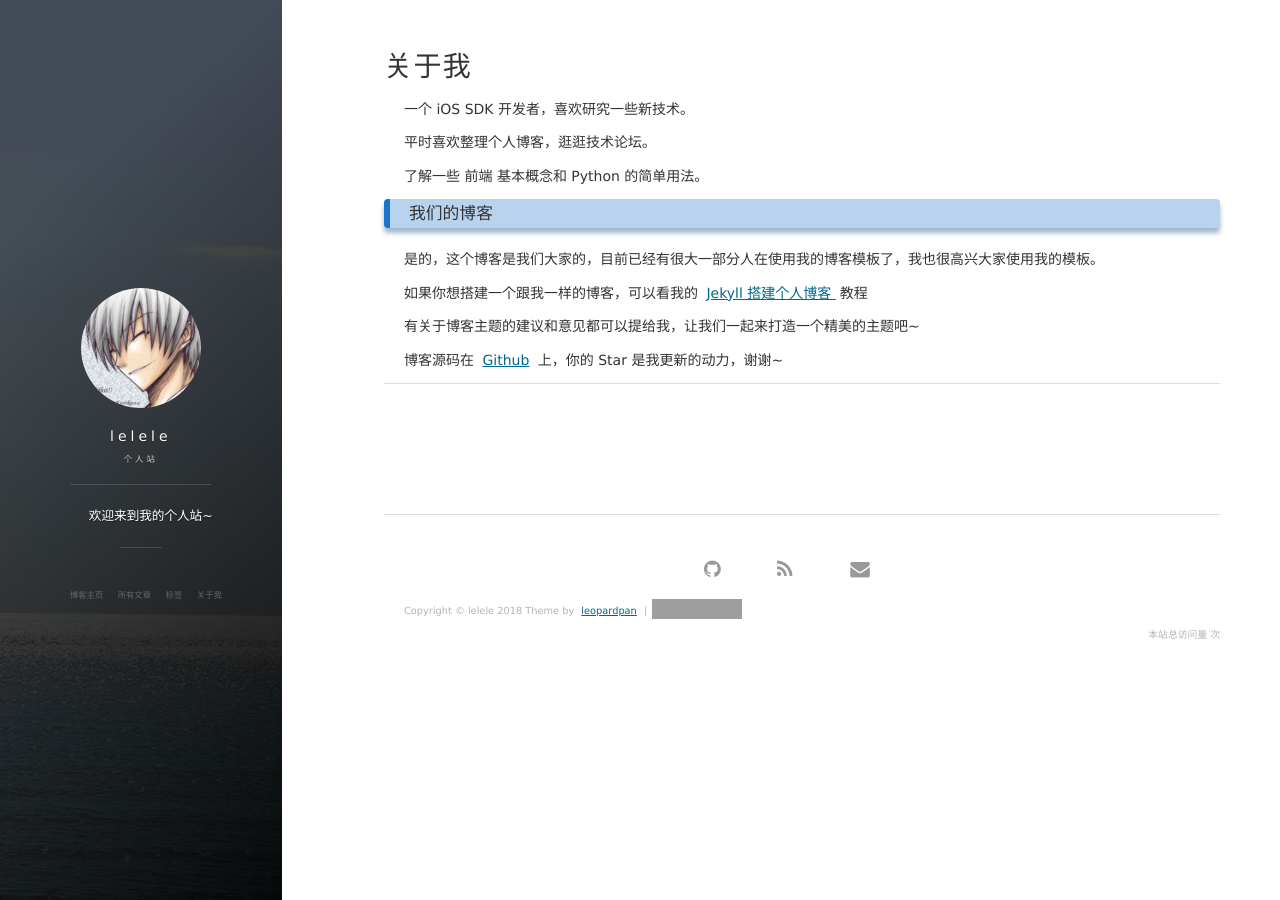
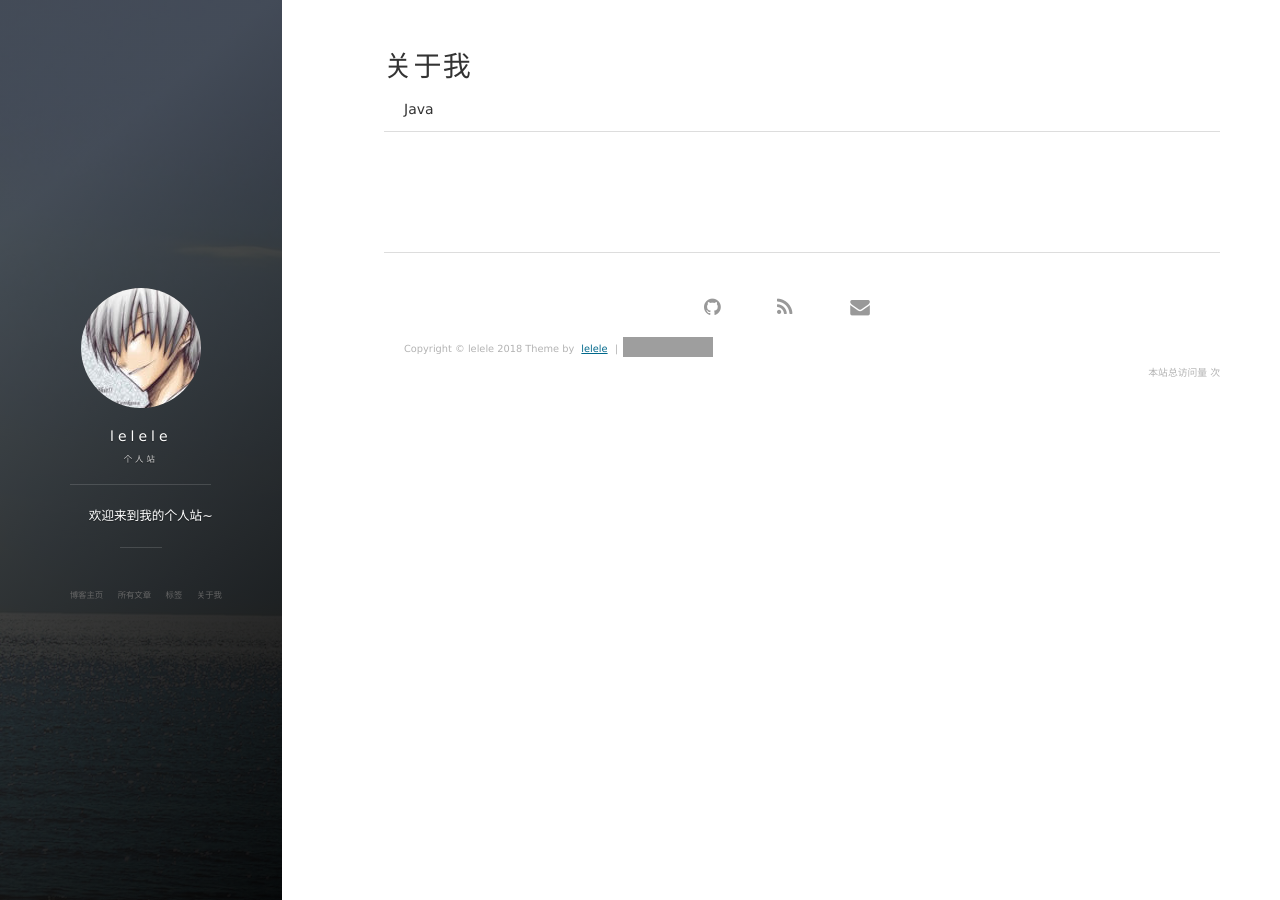
Before and after one commit to endlessc/endlessc.github.io, a Jekyll site: the page built from about.md, in a window 1280 px wide. Built offline with Jekyll 4.4.1, drawn with Linux system fonts in a browser that asks for light colours; nearby versions of some CDN libraries; comment, search, counter and statistics services are not loaded; grey boxes are pictures that could not be loaded.

Commit message:
1.修改杨hi

```diff
--- a/_config.yml
+++ b/_config.yml
@@ -11,7 +11,6 @@ url: "https://endlessc.github.io/"
 # Comment
 comment:
     disqus: lelelele
-    # uyan: 2143225  # 有言id,登录有言官网申请
 
 # Social
 social:
--- a/_includes/footer.html
+++ b/_includes/footer.html
@@ -69,7 +69,7 @@
 
         <div class = "footer_div">
            <p class="copyright text-muted">
-            Copyright &copy; {{ site.title }} {{ site.time | date: '%Y' }} Theme by <a href="http://baixin.io/">leopardpan</a> |
+            Copyright &copy; {{ site.title }} {{ site.time | date: '%Y' }} Theme by <a href="">lelele</a> |
             <iframe
                 style="margin-left: 2px; margin-bottom:-5px;"
                 frameborder="0" scrolling="0" width="91px" height="20px"
--- a/about.md
+++ b/about.md
@@ -3,39 +3,7 @@ layout: page
 title: 关于我
 ---
 
-一个 iOS SDK 开发者，喜欢研究一些新技术。
-<p>
-平时喜欢整理个人博客，逛逛技术论坛。
-<p>
-了解一些 前端 基本概念和 Python 的简单用法。
-
-<p>
-
-<h3> 我们的博客 </h3>
-
-<p>
-
-是的，这个博客是我们大家的，目前已经有很大一部分人在使用我的博客模板了，我也很高兴大家使用我的模板。
-
-<p>
-
-如果你想搭建一个跟我一样的博客，可以看我的
-<a href="/2016/10/jekyll_tutorials1/"> Jekyll 搭建个人博客 </a>
-教程
-
-<p>
-
-有关于博客主题的建议和意见都可以提给我，让我们一起来打造一个精美的主题吧~
-
-<p>
-
-博客源码在 <a target="_blank" href='https://github.com/leopardpan/leopardpan.github.io/'>Github</a> 上，你的 Star 是我更新的动力，谢谢~
-
-<p>
-
-<p>
-
-<p>
+Java
 
 
 {% include comments.html %}
```
Also changed, not shown: _posts/2018-06-25-Hadoop2.7.4集群搭建.md (+0 -1 lines).
